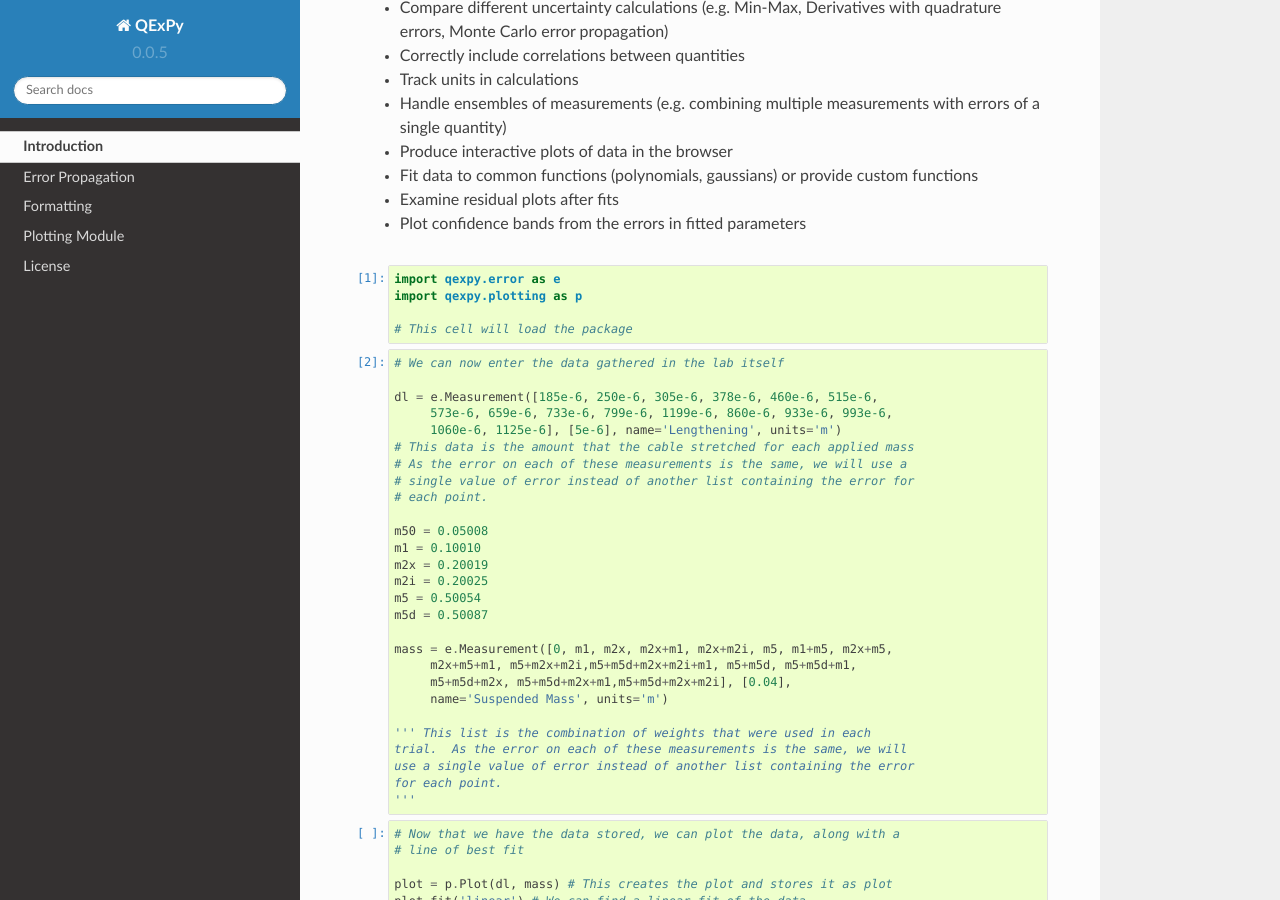
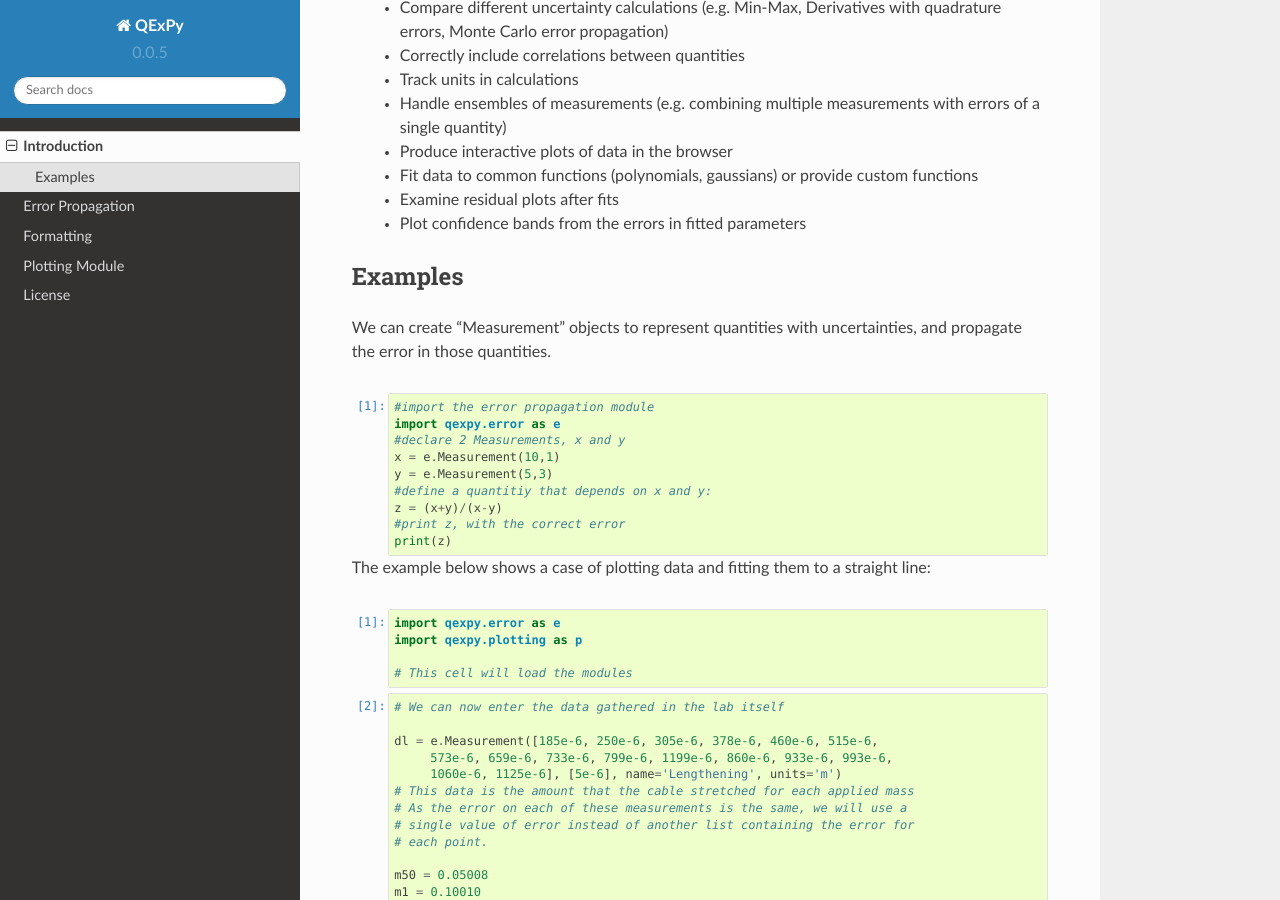
Before and after one commit to Queens-Physics/qexpy, a Sphinx documentation site: the page built from docs/intro.rst, in a window 1280 px wide and 900 px high, scrolled down 411 px. Built offline with Sphinx 7.4.7 and the Read the Docs theme 2.0.0, drawn with Linux system fonts in a browser that asks for light colours.

Commit message:
Added example in intro

```diff
--- a/docs/intro.rst
+++ b/docs/intro.rst
@@ -4,17 +4,35 @@ Introduction
 QExPy (Queen's Experimental Physics) is a python 3 package designed to facilitate data analysis in undergraduate physics laboratories. The package contains a module to easily propagate errors in uncertainty calculations, as we well a module that provides an intuitive interface to plot and fit data in a visually esthetic manner (using bokeh for the plots and scipy.optimize for the fitting). The package is designed to be efficient, correct, and to allow for a pedagogic introduction to error analysis. The package is extensively tested in the Jupyter Notebook environment to allow students to produce high quality reports directly from their browser.
 
 Highlights:
- - Easily propagate uncertainties in measured quantities
- - Compare different uncertainty calculations (e.g. Min-Max, Derivatives with quadrature errors, Monte Carlo error propagation)
- - Correctly include correlations between quantities
- - Track units in calculations
- - Handle ensembles of measurements (e.g. combining multiple measurements with errors of a single quantity)
- - Produce interactive plots of data in the browser
- - Fit data to common functions (polynomials, gaussians) or provide custom functions
- - Examine residual plots after fits
- - Plot confidence bands from the errors in fitted parameters
+ * Easily propagate uncertainties in measured quantities
+ * Compare different uncertainty calculations (e.g. Min-Max, Derivatives with quadrature errors, Monte Carlo error propagation)
+ * Correctly include correlations between quantities
+ * Track units in calculations
+ * Handle ensembles of measurements (e.g. combining multiple measurements with errors of a single quantity)
+ * Produce interactive plots of data in the browser
+ * Fit data to common functions (polynomials, gaussians) or provide custom functions
+ * Examine residual plots after fits
+ * Plot confidence bands from the errors in fitted parameters
 
+Examples
+--------
 
+We can create "Measurement" objects to represent quantities with uncertainties, and propagate the error in those quantities.
+
+.. nbinput:: ipython3
+   :execution-count: 1
+
+   #import the error propagation module
+   import qexpy.error as e
+   #declare 2 Measurements, x and y
+   x = e.Measurement(10,1)
+   y = e.Measurement(5,3)
+   #define a quantitiy that depends on x and y:
+   z = (x+y)/(x-y)
+   #print z, with the correct error
+   print(z)
+
+The example below shows a case of plotting data and fitting them to a straight line:
 
 .. nbinput:: ipython3
    :execution-count: 1
@@ -22,7 +40,7 @@ Highlights:
    import qexpy.error as e
    import qexpy.plotting as p
 
-   # This cell will load the package
+   # This cell will load the modules
 
 .. nbinput:: ipython3
    :execution-count: 2
```
